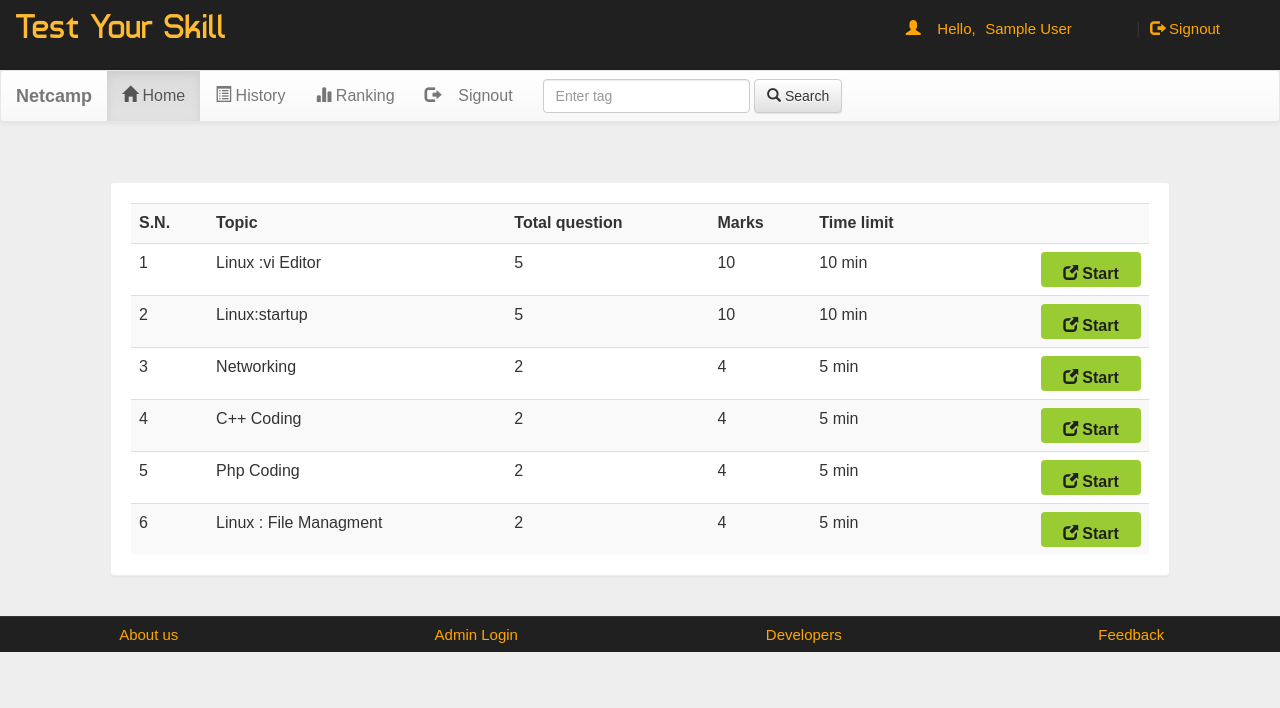
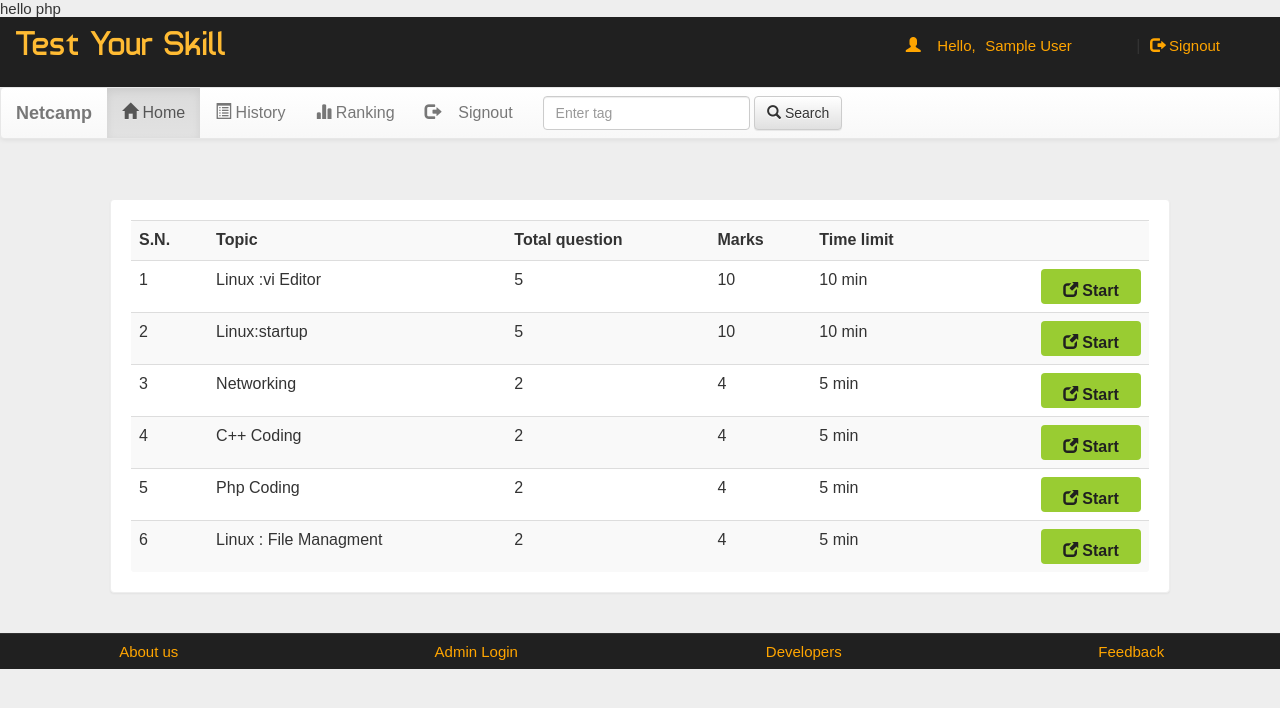
Before and after one commit to VickeyDounde/php-project, a PHP site: page /account.php?q=1 in a window 1280 px wide. Shown: the top 708 px of the page. Run offline with PHP 8.4, Linux system fonts and the light colour scheme; the visitor is signed in with stand-in values (Sample User, id 1); data comes from the database, SQL or seed files in the repository; some web fonts are replaced.

Commit message:
Update account.php

```diff
--- a/online-examination-systen-in-php-master/account.php
+++ b/online-examination-systen-in-php-master/account.php
@@ -22,6 +22,7 @@
 
 </head>
 <?php
+echo "hello php";
 include_once 'dbConnection.php';
 ?>
 <body>
```
